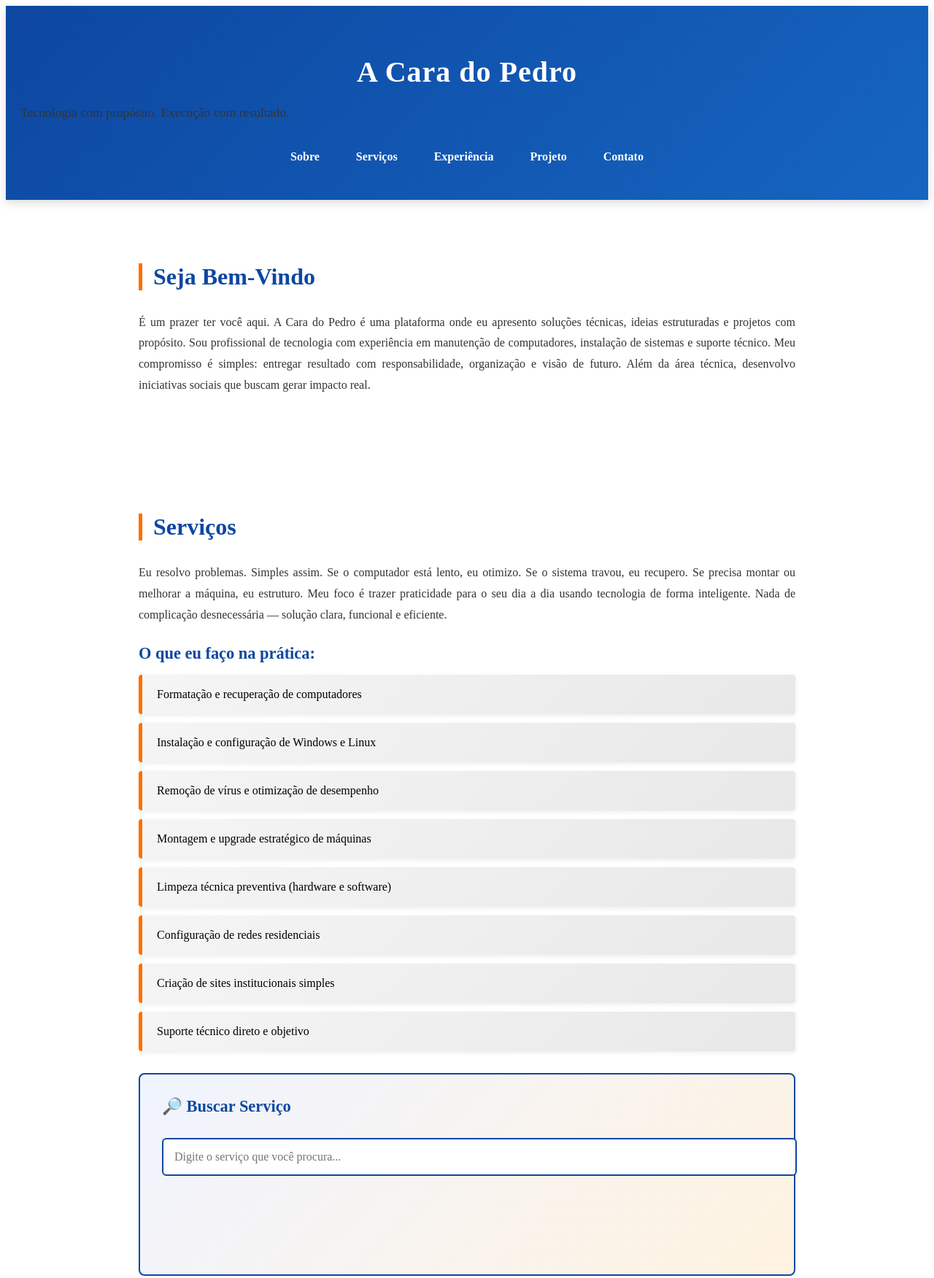
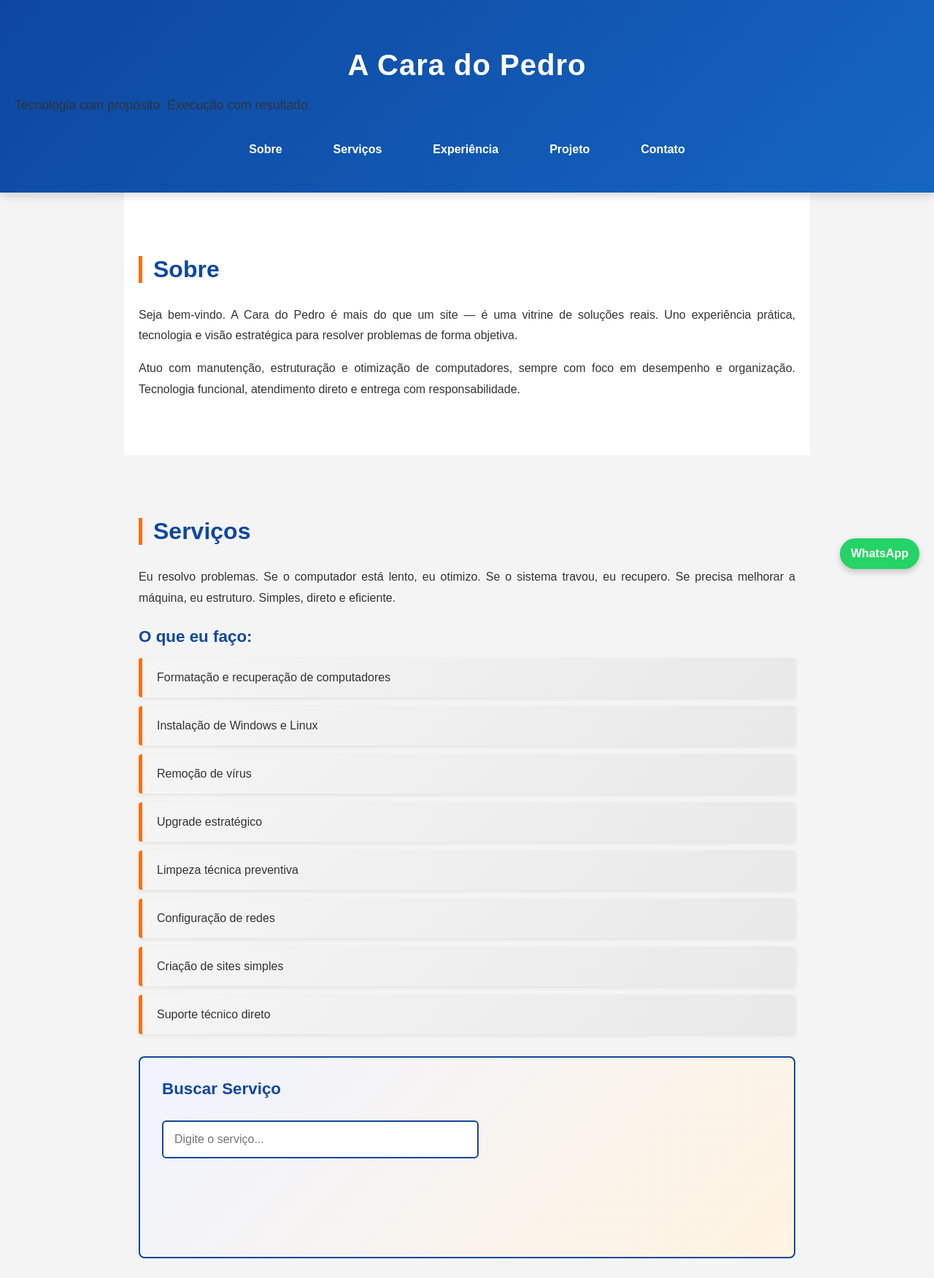
Before and after one commit to GhostSPZL13/a-cara-do-pedro, a plain HTML site: page index.html in a window 1280 px wide. Shown: the top 1752 px of the page at 73% size. Drawn offline with Linux system fonts and the light colour scheme.

Commit message:
Update index.html

```diff
--- a/index.html
+++ b/index.html
@@ -6,8 +6,81 @@
     <meta name="description" content="Pedro - Soluções técnicas em tecnologia e idealizador do projeto Lar Sem Fronteiras.">
     <meta name="keywords" content="técnico em informática, manutenção de computador, Linux, Itaquaquecetuba, Lar Sem Fronteiras">
     <meta name="author" content="Pedro">
+
+    <!-- Open Graph (melhor compartilhamento) -->
+    <meta property="og:title" content="A Cara do Pedro | Tecnologia com Propósito">
+    <meta property="og:description" content="Soluções técnicas em informática, Linux e manutenção em Itaquaquecetuba. Idealizador do projeto Lar Sem Fronteiras.">
+    <meta property="og:type" content="website">
+
     <title>A Cara do Pedro | Tecnologia com Propósito</title>
+
     <link rel="stylesheet" href="style.css">
+
+    <style>
+        body {
+            font-family: Arial, sans-serif;
+            margin: 0;
+            background-color: #f4f4f4;
+            color: #333;
+            scroll-behavior: smooth;
+        }
+
+        header {
+            background: #111;
+            color: white;
+            text-align: center;
+            padding: 30px 20px;
+        }
+
+        nav a {
+            color: #00ff88;
+            margin: 0 10px;
+            text-decoration: none;
+            font-weight: bold;
+        }
+
+        section {
+            padding: 40px 20px;
+            max-width: 900px;
+            margin: auto;
+        }
+
+        h2 {
+            border-left: 4px solid #00ff88;
+            padding-left: 10px;
+        }
+
+        ul {
+            padding-left: 20px;
+        }
+
+        footer {
+            background: #111;
+            color: white;
+            text-align: center;
+            padding: 20px;
+        }
+
+        .busca-servico input {
+            padding: 10px;
+            width: 100%;
+            max-width: 400px;
+            margin-top: 10px;
+        }
+
+        .whatsapp-float {
+            position: fixed;
+            bottom: 20px;
+            right: 20px;
+            background-color: #25D366;
+            color: white;
+            padding: 12px 15px;
+            border-radius: 50px;
+            text-decoration: none;
+            font-weight: bold;
+            box-shadow: 0 4px 8px rgba(0,0,0,0.2);
+        }
+    </style>
 </head>
 
 <body>
@@ -26,16 +99,15 @@
 </header>
 
 <section id="sobre">
-    <h2>Seja Bem-Vindo</h2>
+    <h2>Sobre</h2>
     <p>
-        É um prazer ter você aqui.
-
-        A Cara do Pedro é uma plataforma onde eu apresento soluções técnicas, ideias estruturadas e projetos com propósito.
-
-        Sou profissional de tecnologia com experiência em manutenção de computadores, instalação de sistemas e suporte técnico.
-        Meu compromisso é simples: entregar resultado com responsabilidade, organização e visão de futuro.
-
-        Além da área técnica, desenvolvo iniciativas sociais que buscam gerar impacto real.
+        Seja bem-vindo.
+        A Cara do Pedro é mais do que um site — é uma vitrine de soluções reais.
+        Uno experiência prática, tecnologia e visão estratégica para resolver problemas de forma objetiva.
+    </p>
+    <p>
+        Atuo com manutenção, estruturação e otimização de computadores, sempre com foco em desempenho e organização.
+        Tecnologia funcional, atendimento direto e entrega com responsabilidade.
     </p>
 </section>
 
@@ -43,31 +115,27 @@
     <h2>Serviços</h2>
 
     <p>
-        Eu resolvo problemas. Simples assim.
-
-        Se o computador está lento, eu otimizo.
+        Eu resolvo problemas. Se o computador está lento, eu otimizo.
         Se o sistema travou, eu recupero.
-        Se precisa montar ou melhorar a máquina, eu estruturo.
-
-        Meu foco é trazer praticidade para o seu dia a dia usando tecnologia de forma inteligente.
-        Nada de complicação desnecessária — solução clara, funcional e eficiente.
+        Se precisa melhorar a máquina, eu estruturo.
+        Simples, direto e eficiente.
     </p>
 
-    <h3>O que eu faço na prática:</h3>
+    <h3>O que eu faço:</h3>
     <ul>
         <li>Formatação e recuperação de computadores</li>
-        <li>Instalação e configuração de Windows e Linux</li>
-        <li>Remoção de vírus e otimização de desempenho</li>
-        <li>Montagem e upgrade estratégico de máquinas</li>
-        <li>Limpeza técnica preventiva (hardware e software)</li>
-        <li>Configuração de redes residenciais</li>
-        <li>Criação de sites institucionais simples</li>
-        <li>Suporte técnico direto e objetivo</li>
+        <li>Instalação de Windows e Linux</li>
+        <li>Remoção de vírus</li>
+        <li>Upgrade estratégico</li>
+        <li>Limpeza técnica preventiva</li>
+        <li>Configuração de redes</li>
+        <li>Criação de sites simples</li>
+        <li>Suporte técnico direto</li>
     </ul>
 
     <div class="busca-servico">
-        <h3>🔎 Buscar Serviço</h3>
-        <input type="text" id="searchInput" placeholder="Digite o serviço que você procura..." onkeyup="buscarServico()">
+        <h3>Buscar Serviço</h3>
+        <input type="text" id="searchInput" placeholder="Digite o serviço..." onkeyup="buscarServico()">
         <p id="resultadoBusca"></p>
     </div>
 </section>
@@ -76,32 +144,39 @@
     <h2>Experiência de Campo</h2>
 
     <p>
-        Minha base profissional foi construída na prática.
-        Atuei na montagem e desmontagem de estruturas para eventos, stands e produções de grande porte.
-        Trabalhei diretamente com logística, transporte de equipamentos e execução técnica sob pressão.
+        Minha trajetória profissional foi construída na prática.
+        Atuei na montagem de estruturas para eventos, stands e produções de grande porte,
+        trabalhando com logística, organização e execução sob pressão.
     </p>
 
     <p>
-        Participei de montagens em teatros, institutos e eventos corporativos realizados em espaços de alto padrão,
-        incluindo produções no Monte Líbano Esporte Clube e stands de marcas reconhecidas como Tramontina.
+        Participei de eventos em espaços de alto padrão, incluindo o Monte Líbano Esporte Clube
+        e stands de marcas como Tramontina.
     </p>
 
     <p>
-        Fui responsável por carregar, organizar, montar e desmontar estruturas, garantindo disciplina, organização e entrega eficiente.
-        Essa experiência me ensinou que resultado vem de execução.
-
-        Hoje aplico essa mesma mentalidade na tecnologia: planejamento, organização e solução prática.
+        Essa vivência fortaleceu minha mentalidade operacional: planejamento claro,
+        organização estratégica e entrega eficiente.
+        Hoje aplico essa base na tecnologia.
     </p>
 </section>
 
 <section id="projeto">
     <h2>Projeto: Lar Sem Fronteiras</h2>
+
     <p>
-        O Lar Sem Fronteiras é uma iniciativa social voltada à terceira idade, com o objetivo de promover autonomia, dignidade e segurança.
+        O Lar Sem Fronteiras é uma iniciativa social voltada à terceira idade,
+        com foco em autonomia, dignidade e segurança.
+    </p>
 
-        A proposta é estruturar parcerias com imóveis e espaços disponíveis, transformando locais ociosos em moradias organizadas e acolhedoras.
+    <p>
+        A proposta é transformar imóveis ociosos em moradias organizadas e acolhedoras,
+        através de parcerias estruturadas e gestão responsável.
+    </p>
 
-        É um projeto em desenvolvimento, construído com responsabilidade, estratégia e visão de longo prazo.
+    <p>
+        O projeto está em desenvolvimento estratégico, com visão de longo prazo
+        e compromisso com impacto social real.
     </p>
 </section>
 
@@ -109,13 +184,13 @@
     <h2>Contato</h2>
 
     <p>
-        📱 WhatsApp:
-        <a href="https://wa.me/5511977487454" target="_blank">Clique aqui</a><br>
+        WhatsApp:
+        <a href="https://wa.me/5511977487454" target="_blank">Clique aqui</a><br><br>
 
-        📧 Email:
-        <a href="mailto:pedro.098259@gmail.com">pedro.098259@gmail.com</a><br>
+        Email:
+        <a href="mailto:pedro.098259@gmail.com">pedro.098259@gmail.com</a><br><br>
 
-        📸 Instagram:
+        Instagram:
         <a href="https://instagram.com/pedro.pedr00" target="_blank">@pedro.pedr00</a>
     </p>
 </section>
@@ -124,18 +199,26 @@
     <p>© 2026 A Cara do Pedro - Todos os direitos reservados.</p>
 </footer>
 
+<!-- Botão flutuante WhatsApp -->
+<a class="whatsapp-float" href="https://wa.me/5511977487454" target="_blank">
+    WhatsApp
+</a>
+
 <script>
     const servicosDisponiveis = [
         "formatacao",
+        "formatação",
         "recuperacao",
+        "recuperação",
         "linux",
         "windows",
-        "remocao de virus",
+        "virus",
+        "vírus",
         "upgrade",
         "rede",
         "internet",
-        "criacao de site",
-        "suporte tecnico"
+        "site",
+        "suporte"
     ];
 
     function buscarServico() {
@@ -150,9 +233,9 @@
         const encontrado = servicosDisponiveis.find(servico => input.includes(servico));
 
         if (encontrado) {
-            resultado.innerHTML = "✅ Sim, eu ofereço esse serviço. Vamos conversar!";
+            resultado.innerHTML = "Sim, eu ofereço esse serviço. Vamos conversar!";
         } else {
-            resultado.innerHTML = "❌ Ainda não ofereço esse serviço, mas podemos conversar e avaliar a possibilidade.";
+            resultado.innerHTML = "Ainda não ofereço esse serviço, mas podemos avaliar a possibilidade.";
         }
     }
 </script>
```
